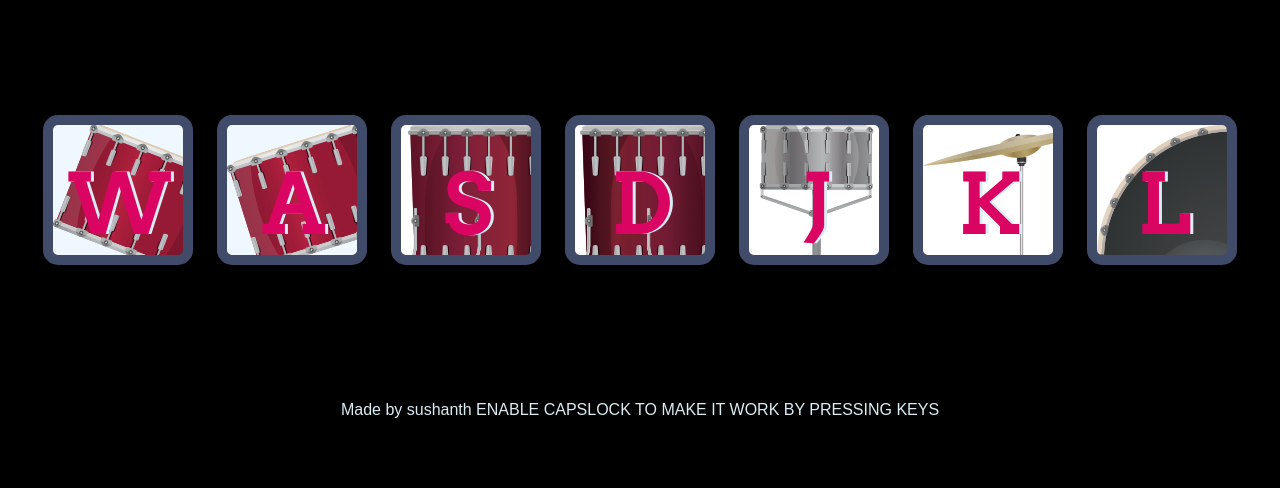
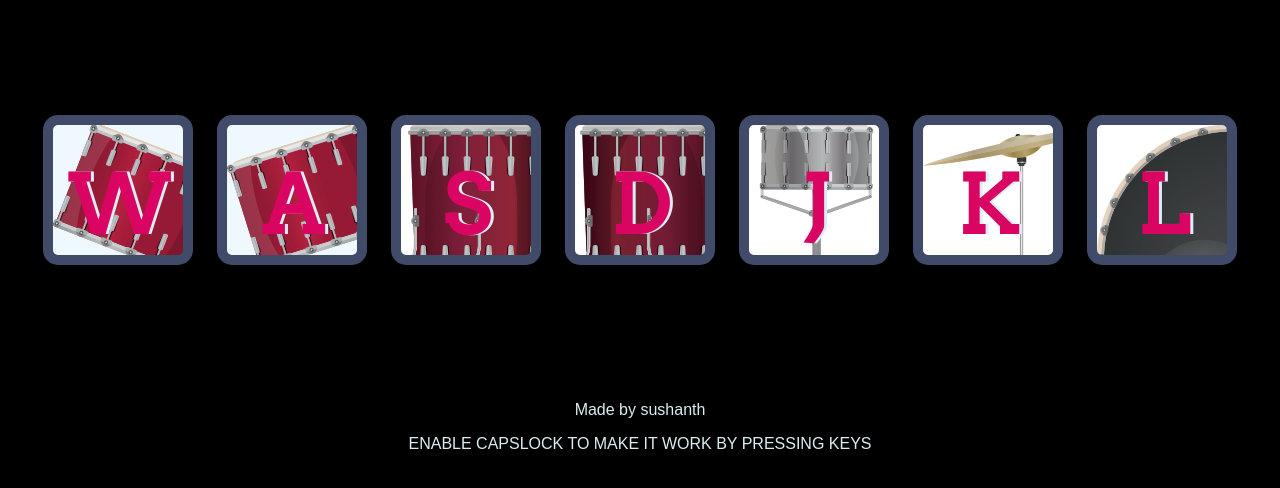
Before and after one commit to sushanthshetty7/drum-kit, a plain HTML site: page index.html in a window 1280 px wide. Shown: the part 174-662 px from the top of the page. Drawn offline with Linux system fonts and the light colour scheme.

Commit message:
update index.js

```diff
--- a/index.html
+++ b/index.html
@@ -24,7 +24,7 @@
 
   <footer>
     Made by sushanth
-    ENABLE CAPSLOCK TO MAKE IT WORK BY PRESSING KEYS
+    <P>ENABLE CAPSLOCK TO MAKE IT WORK BY PRESSING KEYS </P>
   </footer>
   <script src="drums.js" charset="utf-8"></script>
 </body>
```
